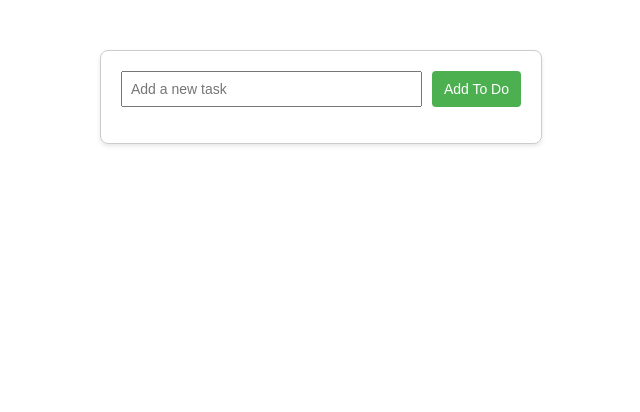
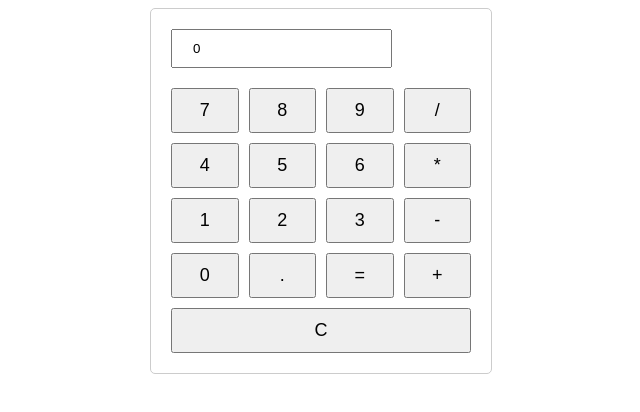
Before and after one commit to Kaveesha-Gamage/TestProject-vueJS, a Vue app: page / in a window 1280 px wide. Shown: the top 412 px of the page, without its empty margins (319-959 px from the left). Built offline with nearby package versions, Linux system fonts and the light colour scheme.

Commit message:
calculator_project03

```diff
--- a/src/App.vue
+++ b/src/App.vue
@@ -1,7 +1,7 @@
 <script setup>
-import ToDoList from './components/ToDoList.vue'
+import Calculator from './components/Calculator.vue'
 </script>
 
 <template>
-  <ToDoList />
+  <Calculator />
 </template>
--- /dev/null
+++ b/src/components/Calculator.vue
@@ -0,0 +1,106 @@
+<script setup>
+import { ref, computed } from "vue";
+
+const display = ref("0");
+
+const appendToDisplay = (value) => {
+  if (display.value === "0" && value !== ".") {
+    display.value = value;
+  } else {
+    display.value += value;
+  }
+};
+
+const calculate = () => {
+  try {
+    display.value = eval(display.value).toString();
+  } catch (error) {
+    display.value = "Error";
+  }
+};
+
+// Computed property for dynamic class binding
+const displayClass = computed(() => {
+  return display.value.length > 12 ? "small-text" : "";
+});
+
+const clearDisplay = () => {
+  display.value = "0";
+};
+</script>
+
+<template>
+  <div>
+    <div class="calculator">
+      <input v-model="display" :class="displayClass" readonly />
+
+      <div class="buttons">
+        <button @click="appendToDisplay('7')">7</button>
+        <button @click="appendToDisplay('8')">8</button>
+        <button @click="appendToDisplay('9')">9</button>
+        <button @click="appendToDisplay('/')">/</button>
+
+        <button @click="appendToDisplay('4')">4</button>
+        <button @click="appendToDisplay('5')">5</button>
+        <button @click="appendToDisplay('6')">6</button>
+        <button @click="appendToDisplay('*')">*</button>
+
+        <button @click="appendToDisplay('1')">1</button>
+        <button @click="appendToDisplay('2')">2</button>
+        <button @click="appendToDisplay('3')">3</button>
+        <button @click="appendToDisplay('-')">-</button>
+
+        <button @click="appendToDisplay('0')">0</button>
+        <button @click="appendToDisplay('.')">.</button>
+        <button @click="calculate()">=</button>
+        <button @click="appendToDisplay('+')">+</button>
+      </div>
+
+      <button @click="clearDisplay" class="clear-button">C</button>
+    </div>
+  </div>
+</template>
+
+<style>
+input {
+  padding: 10px 20px;
+  margin-bottom: 20px;
+}
+
+.calculator {
+  max-width: 300px;
+  margin: 0 auto;
+  padding: 20px;
+  border: 1px solid #ccc;
+  border-radius: 5px;
+}
+
+.display {
+  width: 100%;
+  margin-bottom: 10px;
+  padding: 10px;
+  font-size: 18px;
+  text-align: right;
+}
+
+.buttons {
+  display: grid;
+  grid-template-columns: repeat(4, 1fr);
+  gap: 10px;
+}
+
+button {
+  width: 100%;
+  padding: 10px;
+  font-size: 18px;
+}
+
+.clear-button {
+  width: 100%;
+  margin-top: 10px;
+}
+
+.small-text {
+  font-size: 14px;
+}
+</style>
--- a/src/components/ToDoList.vue
+++ /dev/null
@@ -1,110 +0,0 @@
-<script setup>
-import { ref } from "vue";
-
-const newTask = ref("");
-const tasks = ref([]);
-
-const addTask = () => {
-  if (newTask.value.trim() !== "") {
-    tasks.value.push(newTask.value);
-    newTask.value = "";
-  }
-};
-
-const removeTask = (index) => {
-  tasks.value.splice(index, 1);
-};
-</script>
-
-<template>
-  <div class="todo-app">
-    <div class="task-input">
-      <input
-        v-model="newTask"
-        @keyup.enter="addTask"
-        placeholder="Add a new task"
-      />
-      <button @click="addTask">Add To Do</button>
-    </div>
-
-    <ul class="task-list">
-      <li v-for="(task, index) in tasks" :key="index" class="task-item">
-        {{ task }}
-        <button @click="removeTask(index)" class="remove-button">Remove</button>
-      </li>
-    </ul>
-  </div>
-</template>
-
-<style scoped>
-.todo-app {
-  max-width: 400px;
-  margin: 50px auto;
-  padding: 20px;
-  border: 1px solid #ccc;
-  border-radius: 8px;
-  box-shadow: 0 2px 4px rgba(0, 0, 0, 0.1);
-}
-
-.app-title {
-  font-size: 24px;
-  margin-bottom: 20px;
-  text-align: center;
-  color: #333;
-}
-
-.task-input {
-  display: flex;
-  gap: 10px;
-}
-
-input {
-  flex: 1;
-  padding: 8px;
-  font-size: 14px;
-}
-
-button {
-  padding: 8px 12px;
-  font-size: 14px;
-  background-color: #4caf50;
-  color: #fff;
-  border: none;
-  border-radius: 4px;
-  cursor: pointer;
-}
-
-button:hover {
-  background-color: #45a049;
-}
-
-.task-list {
-  list-style: none;
-  padding: 0;
-}
-
-.task-item {
-  display: flex;
-  justify-content: space-between;
-  align-items: center;
-  padding: 10px;
-  margin: 8px 0;
-  background-color: #f9f9f9;
-  border: 1px solid #ddd;
-  border-radius: 4px;
-}
-
-.remove-button {
-  padding: 6px 10px;
-  font-size: 12px;
-  background-color: #e74c3c;
-  color: #fff;
-  border: none;
-  border-radius: 3px;
-  cursor: pointer;
-}
-
-.remove-button:hover {
-  background-color: #c0392b;
-}
-</style>
```
